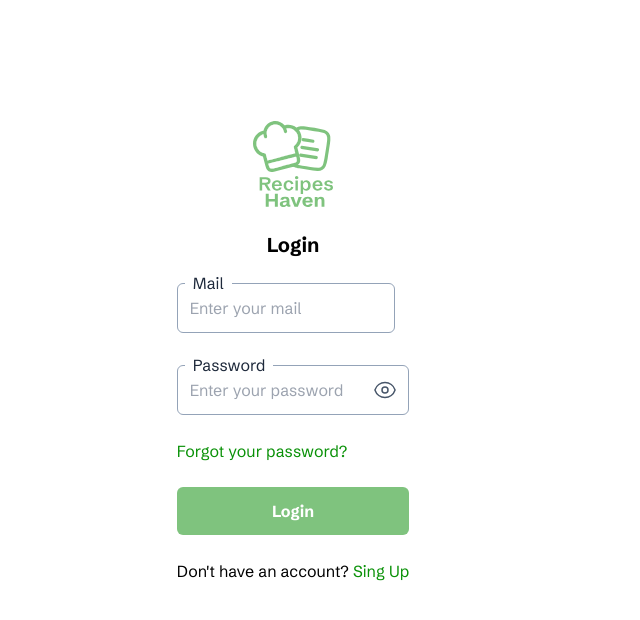
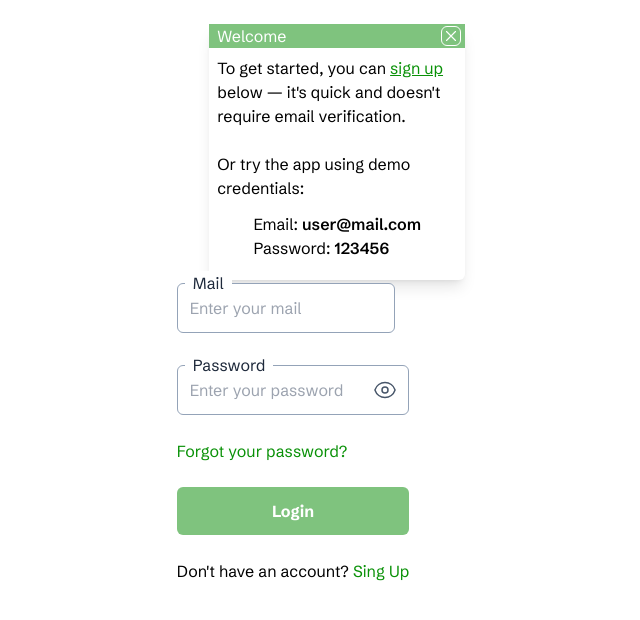
Before and after one commit to joaquincodigo/recipemanager, a Next.js app: page /login in a window 1280 px wide. Shown: the top 620 px of the page, without its empty margins (347-987 px from the left). Built offline with nearby package versions, Linux system fonts and the light colour scheme; no server answers.

Commit message:
Login modal design

```diff
--- a/app/(auth-pages)/login/page.js
+++ b/app/(auth-pages)/login/page.js
@@ -4,6 +4,7 @@ import Image from "next/image";
 
 import { useRouter } from "next/navigation";
 import { useState } from "react";
+import { useAuth } from "@/app/context/AuthContext";
 
 import { EyeIcon } from "@heroicons/react/24/outline";
 import { EyeSlashIcon } from "@heroicons/react/24/outline";
@@ -11,7 +12,7 @@ import { ExclamationCircleIcon } from "@heroicons/react/24/outline";
 
 import Spinner from "@/app/components/Spinner";
 import useLogin from "@/app/hooks/useLogin";
-import { useAuth } from "@/app/context/AuthContext";
+import Modal from "@/app/components/Modal";
 
 export default function LoginPage() {
   const { handleLogin, loginError, isLoginPending, setIsLoginPending } =
@@ -66,6 +67,8 @@ export default function LoginPage() {
           <Spinner />
         </div>
       ) : (
+        <div className="relative">
+          <Modal />
           <form
             className="pb-24 h-screen overflow-hidden flex flex-col justify-center"
             onSubmit={handleSubmit}
@@ -194,6 +197,7 @@ export default function LoginPage() {
               </p>
             </div>
           </form>
+        </div>
       )}
     </>
   );
--- a/app/components/Drawer.js
+++ b/app/components/Drawer.js
@@ -7,7 +7,7 @@ import { useAuth } from "@/app/context/AuthContext";
 import useLogout from "@/app/hooks/useLogout";
 
 import { XMarkIcon } from "@heroicons/react/24/outline";
-import { Cog8ToothIcon } from "@heroicons/react/24/outline";
+import { HomeIcon } from "@heroicons/react/24/outline";
 import { BookOpenIcon } from "@heroicons/react/24/outline";
 import { HeartIcon } from "@heroicons/react/24/outline";
 import { ArrowLeftStartOnRectangleIcon } from "@heroicons/react/24/outline";
@@ -84,6 +84,15 @@ export default function Drawer({ closeDrawer, isDrawerOpen }) {
             <ul className="flex flex-col mx-auto w-max gap-y-6">
               <li className="flex items-center" onClick={closeDrawer}>
                 <span className="me-3">
+                  <HomeIcon className="w-6 h-6" />
+                </span>
+                <Link className="font-semibold" href="/home">
+                  Home
+                </Link>
+              </li>
+
+              <li className="flex items-center" onClick={closeDrawer}>
+                <span className="me-3">
                   <PlusCircleIcon className="w-6 h-6" />
                 </span>
                 <Link className="font-semibold" href="/create-recipe">
@@ -106,14 +115,6 @@ export default function Drawer({ closeDrawer, isDrawerOpen }) {
                   Liked recipes
                 </Link>
               </li>
-              {/* <li className="flex items-center" onClick={closeDrawer}>
-                <span className="me-3">
-                  <Cog8ToothIcon className="w-6 h-6" />
-                </span>
-                <Link className="font-semibold" href="/settings">
-                  Settings
-                </Link>
-              </li> */}
               <li className="flex items-center">
                 <span className="me-3">
                   <ArrowLeftStartOnRectangleIcon className="w-6 h-6" />
--- /dev/null
+++ b/app/components/Modal.jsx
@@ -0,0 +1,49 @@
+import { XMarkIcon } from "@heroicons/react/24/outline";
+
+export default function Modal() {
+  const styles = {
+    window:
+      "absolute w-64 h-64 top-6 right-0 translate-x-11 rounded-md shadow-lg bg-white bg-[#FEFEE2]",
+    topBar:
+      "bg-[#7FC37E] text-white flex justify-between items-center ps-2 pe-1",
+    closeIcon: "w-5 h-5 border-white border-[1.5px] border-black rounded-md",
+    content: "p-2",
+    link: "text-[#099107] underline",
+    credentialsContainer: "mt-3 mx-auto w-max",
+    credential: "w-max",
+    bold: "font-semibold",
+  };
+
+  return (
+    <div className={styles.window}>
+      {/* TOP BAR */}
+      <div className={styles.topBar}>
+        <div>Welcome</div>
+        <div>
+          <XMarkIcon className={styles.closeIcon} />
+        </div>
+      </div>
+
+      {/* CONTENT */}
+      <div className={styles.content}>
+        <p>
+          To get started, you can <span className={styles.link}>sign up</span>{" "}
+          below — it's quick and doesn't require email verification.
+        </p>
+
+        <br />
+
+        <p>Or try the app using demo credentials:</p>
+
+        <ul className={styles.credentialsContainer}>
+          <li className={styles.credential}>
+            Email: <span className={styles.bold}>user@mail.com</span>
+          </li>
+          <li className={styles.credential}>
+            Password: <span className={styles.bold}>123456</span>
+          </li>
+        </ul>
+      </div>
+    </div>
+  );
+}
```
Lines whose indentation alone changed are shown as unchanged.
